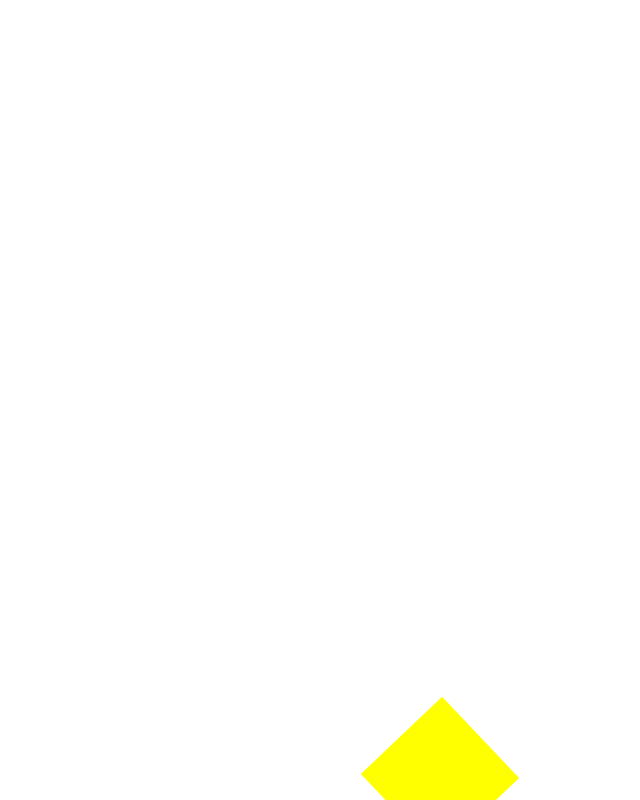
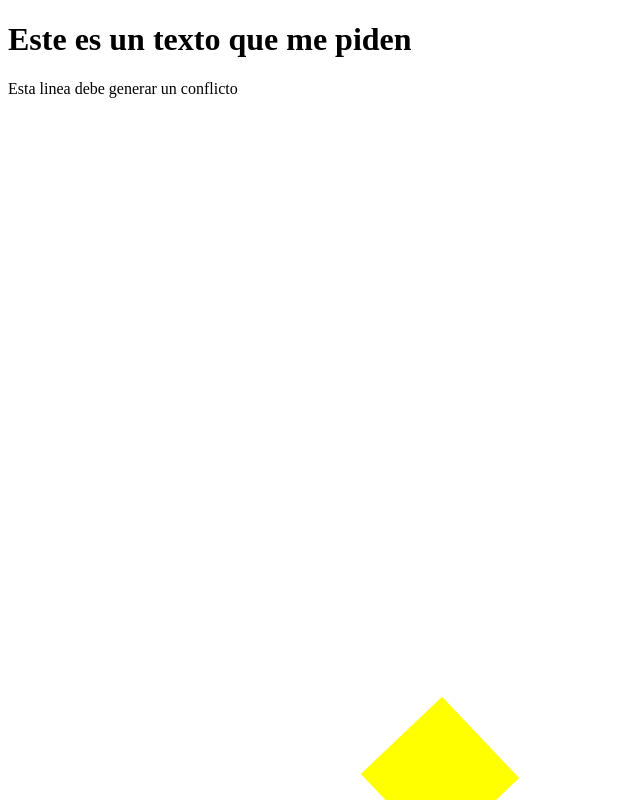
Before and after one commit to its1000Ton/PracticaTema19, a plain HTML site: page index.html in a window 1280 px wide. Shown: the whole page, without its empty margins (0-640 px from the left). Drawn offline with Linux system fonts and the light colour scheme.

Commit message:
Este commit es para el conflicto

```diff
--- a/index.html
+++ b/index.html
@@ -8,5 +8,12 @@
 </head>
 <body>
     <div class="cuadrado"></div>
+    <div class="p"></div>
+    <h1>Este es un texto que me piden</h1>
+
+
+
+
+    <footer>Esta linea debe generar un conflicto</footer>
 </body>
 </html>
```
